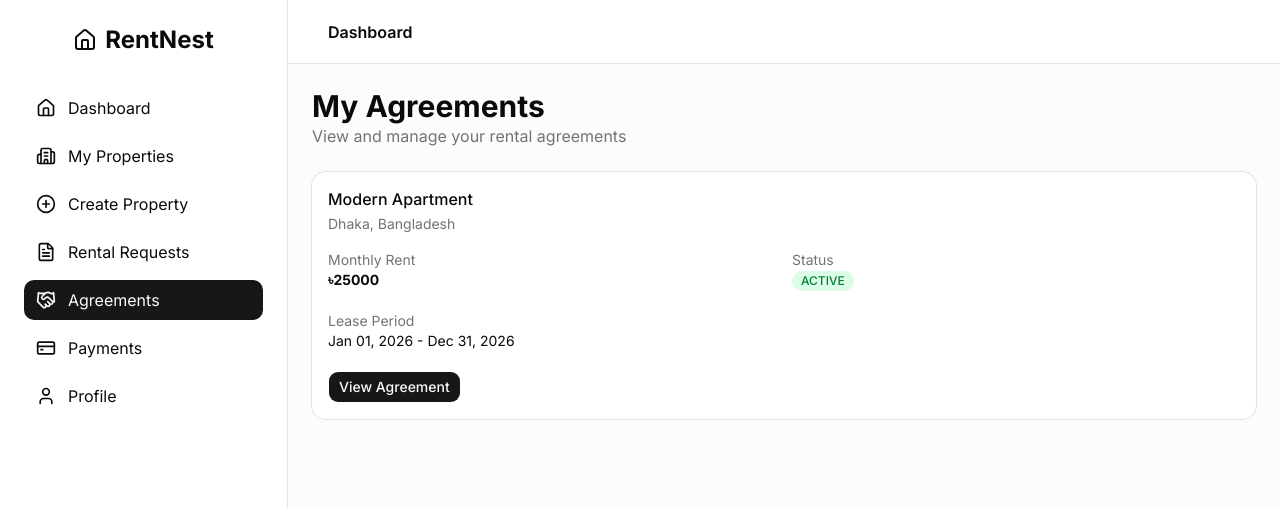
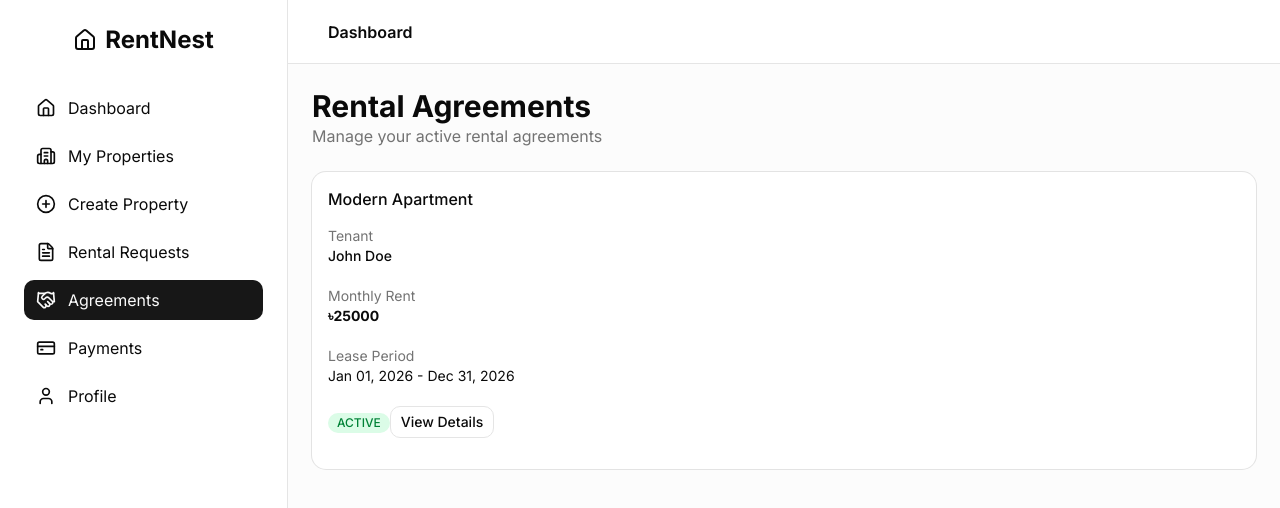
Before and after one commit to thedev-mohammadali/rnest-frontend, a Next.js app: page /dashboard/agreements in a window 1280 px wide. Shown: the top 508 px of the page. Built offline with nearby package versions, Linux system fonts and the light colour scheme.

Commit message:
feat: add landlord agreements

```diff
--- a/src/app/(protected)/dashboard/agreements/page.tsx
+++ b/src/app/(protected)/dashboard/agreements/page.tsx
@@ -1,19 +1,7 @@
-import AgreementList from "@/components/dashboard/tenant/agreements/agreement-list";
+import AgreementsRouter from "@/components/dashboard/router/agreements-router";
 
 const AgreementsPage = () => {
-  return (
-    <div className="space-y-6">
-      <div>
-        <h1 className="text-3xl font-bold">My Agreements</h1>
-
-        <p className="text-muted-foreground">
-          View and manage your rental agreements
-        </p>
-      </div>
-
-      <AgreementList />
-    </div>
-  );
+  return <AgreementsRouter />;
 };
 
 export default AgreementsPage;
--- /dev/null
+++ b/src/components/dashboard/landlord/agreements/agreement-status-badge.tsx
@@ -0,0 +1,17 @@
+import { Badge } from "@/components/ui/badge";
+
+const AgreementStatusBadge = ({
+  status,
+}: {
+  status: "ACTIVE" | "EXPIRED" | "PENDING";
+}) => {
+  const styles = {
+    ACTIVE: "bg-green-100 text-green-700",
+    EXPIRED: "bg-gray-100 text-gray-700",
+    PENDING: "bg-yellow-100 text-yellow-700",
+  };
+
+  return <Badge className={styles[status]}>{status}</Badge>;
+};
+
+export default AgreementStatusBadge;
--- /dev/null
+++ b/src/components/dashboard/landlord/agreements/landlord-agreement-card.tsx
@@ -0,0 +1,51 @@
+import { Card, CardContent, CardHeader, CardTitle } from "@/components/ui/card";
+
+import { Button } from "@/components/ui/button";
+
+import AgreementStatusBadge from "./agreement-status-badge";
+
+type Props = {
+  agreement: {
+    property: string;
+    tenant: string;
+    rent: number;
+    status: "ACTIVE" | "EXPIRED" | "PENDING";
+    duration: string;
+  };
+};
+
+const LandlordAgreementCard = ({ agreement }: Props) => {
+  return (
+    <Card>
+      <CardHeader>
+        <CardTitle>{agreement.property}</CardTitle>
+      </CardHeader>
+
+      <CardContent className="space-y-5">
+        <div>
+          <p className="text-muted-foreground text-sm">Tenant</p>
+
+          <p className="font-medium">{agreement.tenant}</p>
+        </div>
+
+        <div>
+          <p className="text-muted-foreground text-sm">Monthly Rent</p>
+
+          <p className="font-bold">৳{agreement.rent}</p>
+        </div>
+
+        <div>
+          <p className="text-muted-foreground text-sm">Lease Period</p>
+
+          <p>{agreement.duration}</p>
+        </div>
+
+        <AgreementStatusBadge status={agreement.status} />
+
+        <Button variant="outline">View Details</Button>
+      </CardContent>
+    </Card>
+  );
+};
+
+export default LandlordAgreementCard;
--- /dev/null
+++ b/src/components/dashboard/landlord/agreements/landlord-agreement-list.tsx
@@ -0,0 +1,24 @@
+import LandlordAgreementCard from "./landlord-agreement-card";
+
+const agreements = [
+  {
+    id: "1",
+    property: "Modern Apartment",
+    tenant: "John Doe",
+    rent: 25000,
+    status: "ACTIVE",
+    duration: "Jan 01, 2026 - Dec 31, 2026",
+  },
+];
+
+const LandlordAgreementList = () => {
+  return (
+    <div className="space-y-4">
+      {agreements.map((agreement) => (
+        <LandlordAgreementCard key={agreement.id} agreement={agreement} />
+      ))}
+    </div>
+  );
+};
+
+export default LandlordAgreementList;
--- /dev/null
+++ b/src/components/dashboard/landlord/agreements/landlord-agreements.tsx
@@ -0,0 +1,19 @@
+import LandlordAgreementList from "./landlord-agreement-list";
+
+const LandlordAgreements = () => {
+  return (
+    <div className="space-y-6">
+      <div>
+        <h1 className="text-3xl font-bold">Rental Agreements</h1>
+
+        <p className="text-muted-foreground">
+          Manage your active rental agreements
+        </p>
+      </div>
+
+      <LandlordAgreementList />
+    </div>
+  );
+};
+
+export default LandlordAgreements;
--- /dev/null
+++ b/src/components/dashboard/router/agreements-router.tsx
@@ -0,0 +1,19 @@
+import { currentUser } from "@/lib/mock-user";
+
+import LandlordAgreements from "../landlord/agreements/landlord-agreements";
+import TenantAgreements from "../tenant/agreements/tenant-agreements";
+
+const AgreementsRouter = () => {
+  switch (currentUser.role) {
+    case "TENANT":
+      return <TenantAgreements />;
+
+    case "LANDLORD":
+      return <LandlordAgreements />;
+
+    default:
+      return null;
+  }
+};
+
+export default AgreementsRouter;
--- /dev/null
+++ b/src/components/dashboard/tenant/agreements/tenant-agreements.tsx
@@ -0,0 +1,19 @@
+import AgreementList from "./agreement-list";
+
+const TenantAgreements = () => {
+  return (
+    <div className="space-y-6">
+      <div>
+        <h1 className="text-3xl font-bold">My Agreements</h1>
+
+        <p className="text-muted-foreground">
+          View and manage your rental agreements
+        </p>
+      </div>
+
+      <AgreementList />
+    </div>
+  );
+};
+
+export default TenantAgreements;
```
